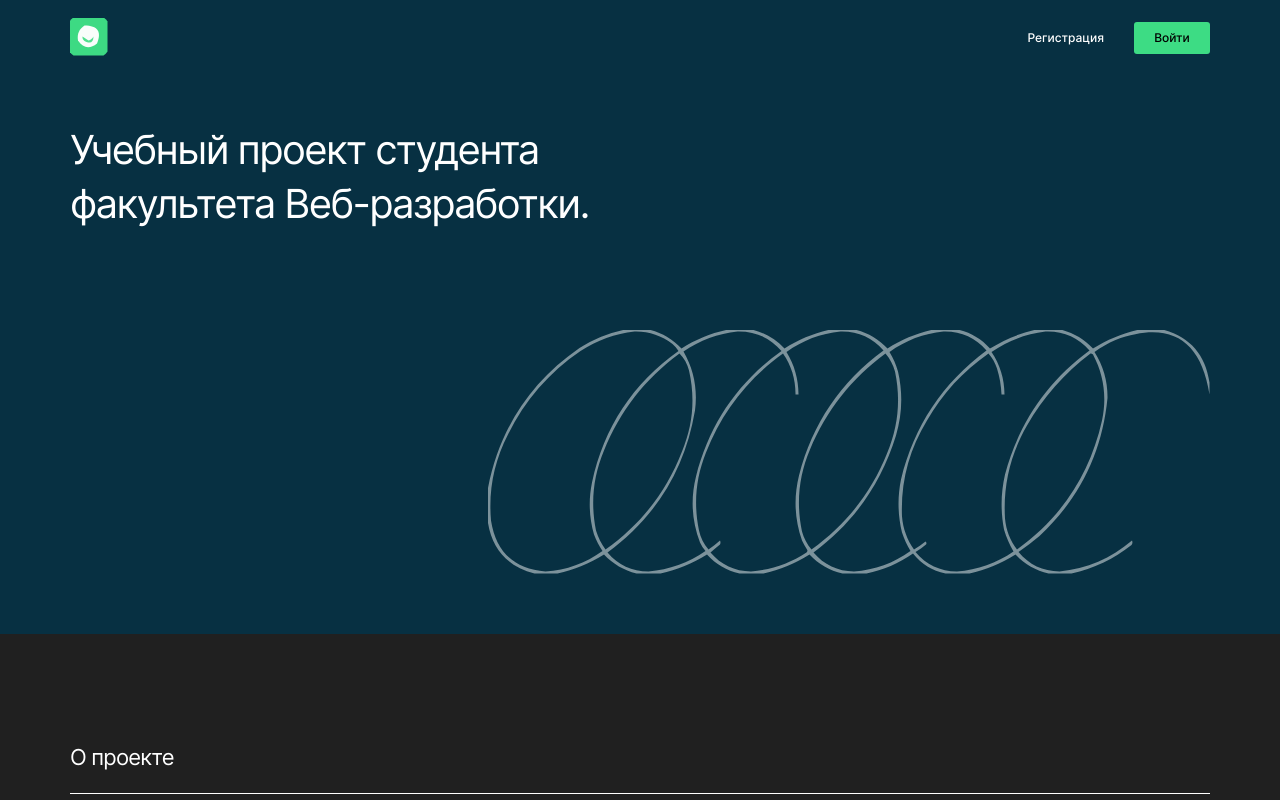
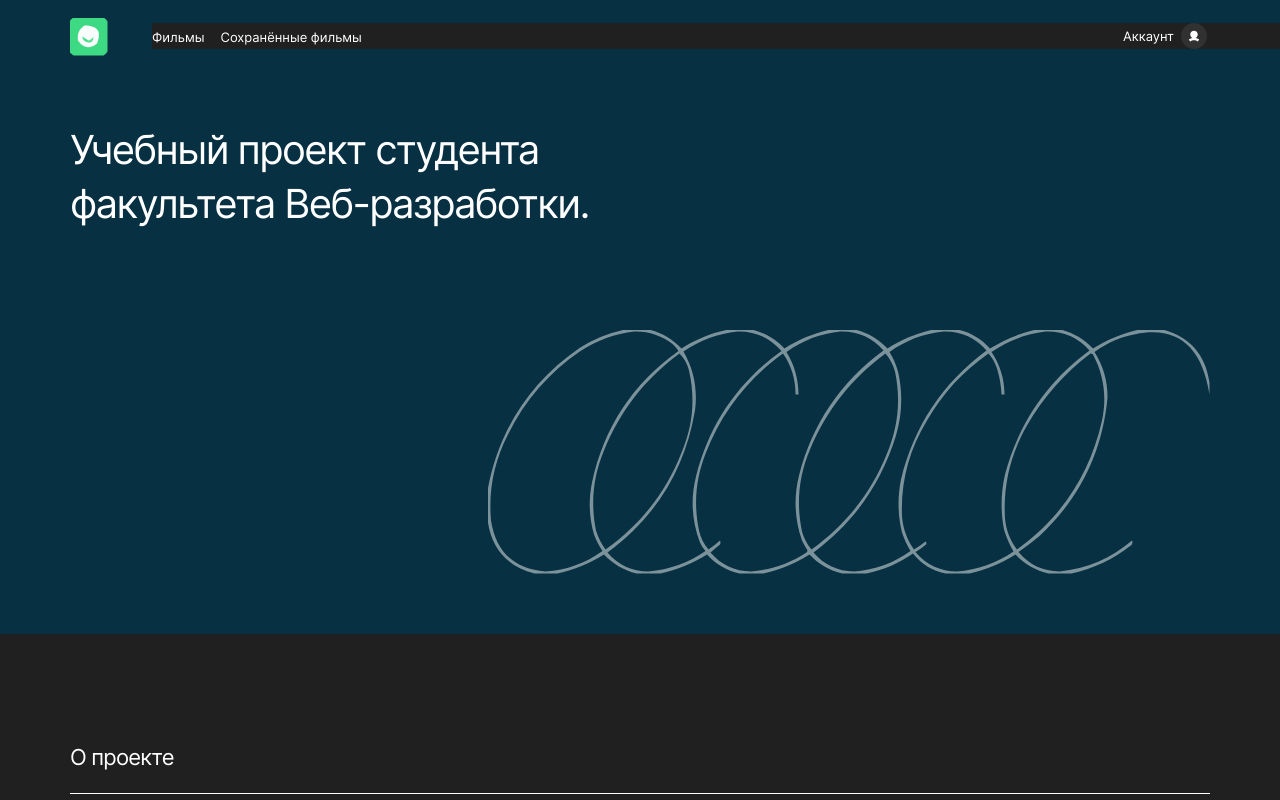
Before and after one commit to SenpaiSun/movies-explorer-frontend, a React (Create React App) app: page / in a window 1280 px wide. Shown: the top 800 px of the page. Built offline with nearby package versions, Linux system fonts and the light colour scheme; no server answers; the HTML template or start-up script is replaced by a standard one.

Commit message:
created authorization by token and gived data user for profile

```diff
--- a/src/components/App/App.js
+++ b/src/components/App/App.js
@@ -12,9 +12,11 @@ import { savedCard } from '../../utils/savedCard'
 import moviesApiCards from '../../utils/MoviesApi'
 import { apiBeatfilm } from '../../utils/MainApi'
 import ProtectedRouteElement from '../ProtectedRoute/ProtectedRoute'
+import { CurrentUserContext } from '../CurrentUserContext/CurrentUserContext'
 
 function App() {
   const navigate = useNavigate();
+  const [currentUser, setCurrentUser] = useState(null)
   const [getCards, setGetCards] = useState([])
   const [saveBaseCards, setSaveBaseCards] = useState([])
   const [isCheckedShorts, setIsCheckedShorts] = useState(localStorage.getItem('isCheckedShorts') === 'true')
@@ -25,6 +27,23 @@ function App() {
     setIsCheckedShorts(!isCheckedShorts)
     localStorage.setItem('isCheckedShorts', !isCheckedShorts)
   }
+
+  const tokenCheck = () => {
+    const token = localStorage.getItem('token')
+    if(token) {
+      apiBeatfilm.checkToken(token)
+      .then((res) => {
+        if(res) {
+          setCurrentUser({name:res.name, email: res.email})
+          setIsLogged(true)
+        }
+      })
+    }
+  }
+
+  useEffect(() => {
+    tokenCheck()
+  }, [])
 
   useEffect(() => {
     localStorage.setItem('isCheckedShorts', isCheckedShorts)
@@ -83,15 +102,16 @@ function App() {
   }
 
   return (
-    <div className='root'>
+    <CurrentUserContext.Provider value={{isLogged, currentUser}}>
+      <div className='root'>
       <Routes>
-        <Route path='/' element={<Main landing={true} isLogged={isLogged} />} />
+        <Route path='/' element={<Main main={true} landing={true} isLogged={isLogged} />} />
 
         <Route path='/movies' element={<ProtectedRouteElement component={Movies} main={true} mainMovies={true} getCards={getCards} getCardsByName={getCardsByName} handleToggle={handleToggle} isCheckedShorts={isCheckedShorts} isLogged ={isLogged}/>} />
 
         <Route path='/saved-movies' element={<ProtectedRouteElement component={SavedMovies} cardData={arrayCard} handleDelete={handleDeleteCard} main={true} mainSaved={true} isLogged ={isLogged}/>} />
 
-        <Route path='/profile' element={<ProtectedRouteElement component={Profile} main={true} profile={true} isLogged ={isLogged}/>} />
+        <Route path='/profile' element={<ProtectedRouteElement component={Profile} main={true} profile={true} isLogged ={isLogged} userData={currentUser}/>} />
 
         <Route path='/signup' element={<Register toRegister={true} title='Добро пожаловать!' buttonText='Зарегистрироваться' textRedirect='Уже зарегистрированы?' textLink='Войти' toRegisterApi={register} />} />
 
@@ -100,6 +120,7 @@ function App() {
         <Route path='*' element={<NotFound />} />
       </Routes>
     </div>
+    </CurrentUserContext.Provider>
   )
 }
 
--- /dev/null
+++ b/src/components/CurrentUserContext/CurrentUserContext.js
@@ -0,0 +1,3 @@
+import { createContext } from "react";
+
+export const CurrentUserContext = createContext()
--- a/src/components/Header/Header.css
+++ b/src/components/Header/Header.css
@@ -8,9 +8,6 @@
   align-items: center;
 }
 
-.header-main {
-  background-color: #202020;
-}
 
 @media screen and (max-width: 768px) {
   .header-main {
@@ -48,6 +45,10 @@
   gap: 30px;
   align-items: center;
   justify-content: center;
+}
+
+.header__container-logo-active {
+
 }
 
 @media screen and (max-width:768px) {
--- a/src/components/Header/Header.js
+++ b/src/components/Header/Header.js
@@ -1,13 +1,14 @@
 import './Header.css'
-import React, { useEffect, useState } from 'react'
+import React, { useContext, useEffect, useState } from 'react'
 import logo from '../../images/logo.svg'
 import { Link } from 'react-router-dom'
 import Navigation from '../Navigation/Navigation'
 import HamburgerMenu from '../HamburgerMenu/HamurgerMenu'
+import { CurrentUserContext } from '../CurrentUserContext/CurrentUserContext'
 
 export default function Header(props) {
   const [windowSize, setWindowSize] = useState(window.innerWidth)
-
+  const currentUser = useContext(CurrentUserContext)
   const handleResize = () => {
     setWindowSize(window.innerWidth)
   }
@@ -37,8 +38,8 @@ export default function Header(props) {
           <img className='header__logo' src={logo} alt='Логотип сервиса drow-films' />
         </Link>
       </nav>
-      {props.main && windowSize > 768 && props.isLogged && <Navigation mainMovies={props.mainMovies} mainSaved={props.mainSaved} profile={props.profile} />}
-      {props.landing && props.isLogged && (
+      {props.main && windowSize > 768 && currentUser.isLogged && <Navigation landing={props.landing} mainMovies={props.mainMovies} mainSaved={props.mainSaved} profile={props.profile} />}
+      {!currentUser.isLogged && (
         <nav className='header__container'>
           <Link to='/signup' className='header__link-register'>
             Регистрация
--- a/src/components/Main/Main.js
+++ b/src/components/Main/Main.js
@@ -10,7 +10,7 @@ export default function Main(props) {
   document.body.style.overflow = 'auto';
   return (
     <>
-      <Header landing={props.landing} isLogged={props.isLogged}/>
+      <Header main={true} landing={props.landing} isLogged={props.isLogged}/>
       <main className='main'>
         <Promo/>
         <AboutProject/>
--- a/src/components/Navigation/Navigation.css
+++ b/src/components/Navigation/Navigation.css
@@ -7,6 +7,11 @@
   padding: 0;
   align-items: center;
   width: 100%;
+}
+
+.navigation-active {
+  background-color: #073042;
+  align-items: start;
 }
 
 .header__link-header {
--- a/src/components/Navigation/Navigation.js
+++ b/src/components/Navigation/Navigation.js
@@ -5,7 +5,7 @@ import './Navigation.css'
 
 export default function Navigation(props) {
   return (
-    <nav className='navigation'>
+    <nav className={'navigation'}>
       <div className='header__container-route'>
         <Link className={props.mainMovies ? 'header__link-header header__link-header-active' : 'header__link-header'} to='/movies'>
           Фильмы
--- a/src/components/PopupEdit/PopupEdit.js
+++ b/src/components/PopupEdit/PopupEdit.js
@@ -1,8 +1,20 @@
-import { React, useState } from 'react'
+import { React, useContext, useState } from 'react'
 import './PopupEdit.css'
+import { CurrentUserContext } from '../CurrentUserContext/CurrentUserContext'
 
-export default function PopupEdit() {
+export default function PopupEdit(props) {
+  const currentUser = useContext(CurrentUserContext)
   const [isStateInput, setIsStateInput] = useState(true)
+  const [isName, setIsName] = useState(currentUser.currentUser.name)
+  const [isEmail, setIsEmail] = useState(currentUser.currentUser.email)
+
+  function handleChangeName(event) {
+    setIsName(event.target.value)
+  }
+
+  function handleChangeEmail(event) {
+    setIsEmail(event.target.value)
+  }
 
   const handleForm = (event) => {
     event.preventDefault()
@@ -31,11 +43,11 @@ export default function PopupEdit() {
       <form className='popup-edit__container' onSubmit={handleForm}>
         <div className='popup-edit__container-mini'>
           <p className={isStateInput ?'popup-edit__text' : 'popup-edit__text popup-edit__text-active'}>Имя</p>
-          <input className='popup-edit__input popup-edit__input-checked' type='text' placeholder='Иван' minLength="2" maxLength="30" disabled={isStateInput} required/>
+          <input className='popup-edit__input popup-edit__input-checked' type='text' placeholder='Иван' minLength="2" maxLength="30" disabled={isStateInput} value={isName} required onChange={handleChangeName}/>
         </div>
         <div className='popup-edit__container-mini'>
           <p className={isStateInput ?'popup-edit__text' : 'popup-edit__text popup-edit__text-active'}>E-mail</p>
-          <input className='popup-edit__input' type='email' required disabled={isStateInput} placeholder='pochta@yandex.ru'/>
+          <input className='popup-edit__input' type='email' required disabled={isStateInput} placeholder='pochta@yandex.ru' value={isEmail} onChange={handleChangeEmail}/>
         </div>
         {isStateInput ? (
           <div className='popup-edit__button-container'>
--- a/src/components/Profile/Profile.js
+++ b/src/components/Profile/Profile.js
@@ -1,14 +1,17 @@
 import React from "react";
 import Header from "../Header/Header";
 import PopupEdit from '../PopupEdit/PopupEdit'
+import Preloader from '../Preloader/Preloader'
 
 export default function Profiler(props) {
   return (
-    <>
+    props.userData ? (
+      <>
       <Header main={true} profile={props.profile}/>
       <main>
-        <PopupEdit/>
+        <PopupEdit userData={props.userData}/>
       </main>
     </>
+    ) : <Preloader/>
   )
 }
--- a/src/utils/MainApi.js
+++ b/src/utils/MainApi.js
@@ -35,7 +35,16 @@ export class MainApi {
     .then((res) => this._checkedError(res))
   };
 
+  checkToken(token) {
+    return fetch(`${this._url}/users/me`, {
+      method: 'GET',
+      headers: this._headers
+    })
+    .then((res) => this._checkedError(res))
+  }
+
 };
+
 
 export const apiBeatfilm = new MainApi({
   url: 'https://api.drow-films.nomoreparties.co',
```
